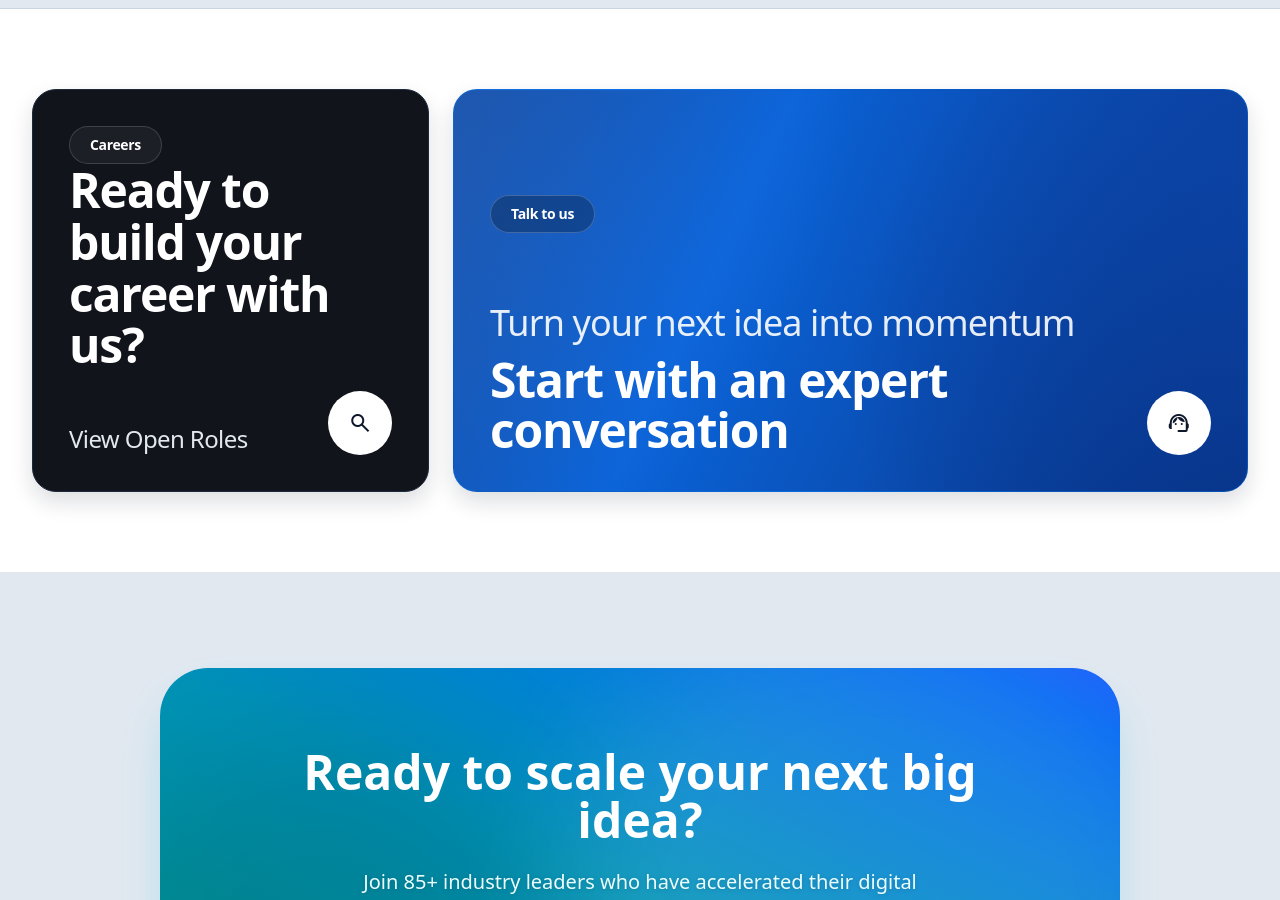
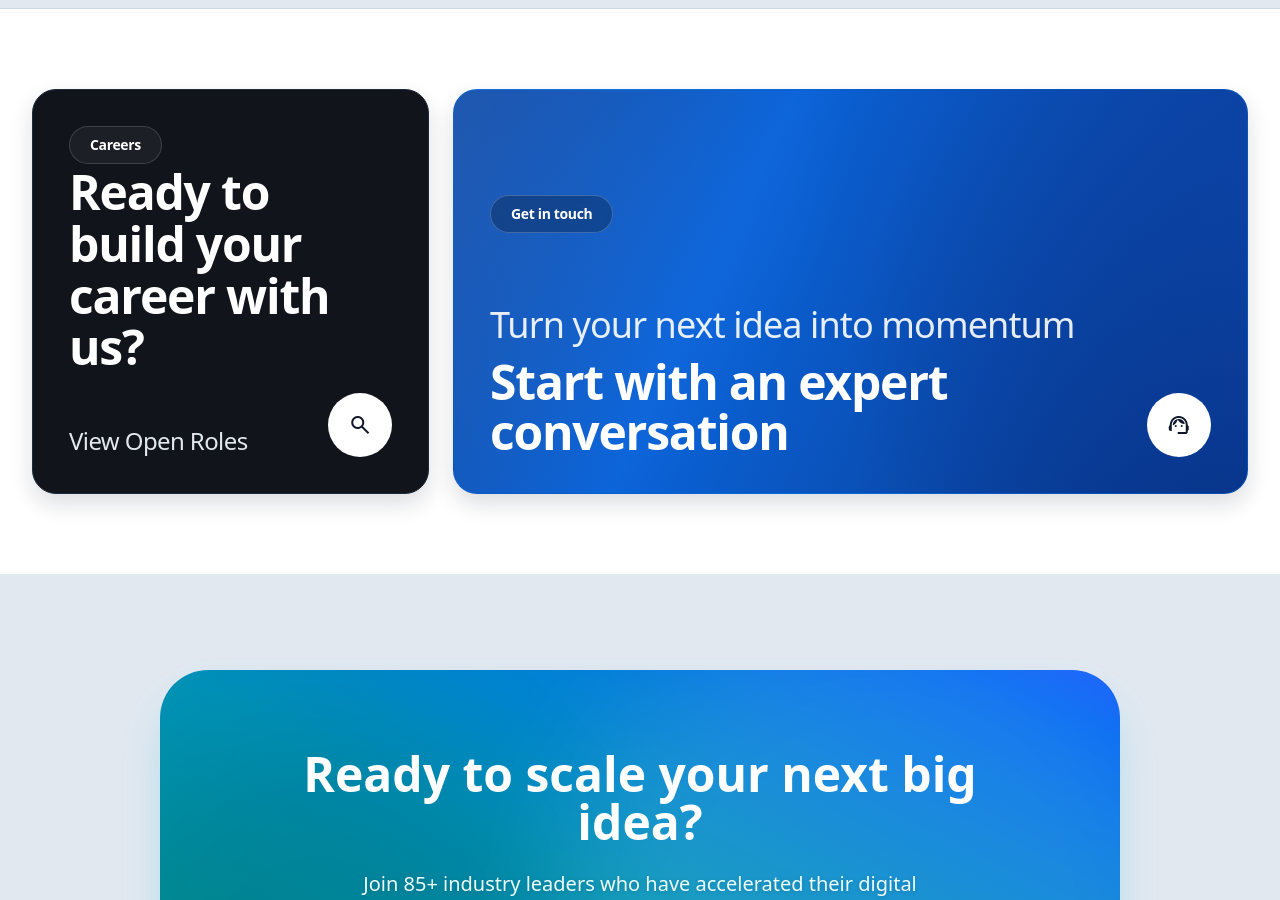
Before and after one commit to UnlimitedCollection/ZettaBSite, a Next.js app: page / in a window 1280 px wide. Shown: the part 6880-7780 px from the top of the page. Built offline with nearby package versions, Linux system fonts and the light colour scheme.

Commit message:
Align dual CTA labels and restore Get in touch text

```diff
--- a/src/app/page.tsx
+++ b/src/app/page.tsx
@@ -621,8 +621,8 @@ export default function HomePage() {
           <div className="grid lg:grid-cols-[1fr_2fr] gap-4 sm:gap-6">
             <Link href="/careers" className="dual-cta-card group relative overflow-hidden rounded-3xl bg-[#11141b] p-7 sm:p-9 min-h-[300px] sm:min-h-[360px] flex flex-col justify-between border border-slate-800">
               <div className="absolute inset-0 bg-[radial-gradient(circle_at_30%_20%,rgba(255,255,255,0.05),transparent_55%),radial-gradient(circle_at_78%_72%,rgba(6,127,249,0.08),transparent_60%)]"></div>
-              <div className="relative z-10">
-                <span className="inline-flex items-center rounded-full border border-white/15 bg-white/5 px-5 py-2 text-white text-sm font-semibold tracking-tight">
+              <div className="relative z-10 min-h-10 flex items-start">
+                <span className="inline-flex items-center whitespace-nowrap rounded-full border border-white/15 bg-white/5 px-5 py-2 text-white text-sm font-semibold tracking-tight">
                   Careers
                 </span>
               </div>
@@ -642,9 +642,9 @@ export default function HomePage() {
 
             <Link href="/contact" className="dual-cta-card group brand-wave relative overflow-hidden rounded-3xl p-7 sm:p-9 min-h-[300px] sm:min-h-[360px] flex flex-col justify-between text-white border border-primary/30">
               <div className="absolute inset-0 bg-gradient-to-r from-black/30 via-transparent to-black/20"></div>
-              <div className="relative z-10">
-                <span className="inline-flex items-center rounded-full bg-black/25 backdrop-blur-sm px-5 py-2 text-white text-sm font-semibold tracking-tight border border-white/20">
-                  Talk to us
+              <div className="relative z-10 min-h-10 flex items-start">
+                <span className="inline-flex items-center whitespace-nowrap rounded-full bg-black/25 backdrop-blur-sm px-5 py-2 text-white text-sm font-semibold tracking-tight border border-white/20">
+                  Get in touch
                 </span>
               </div>
 
```
